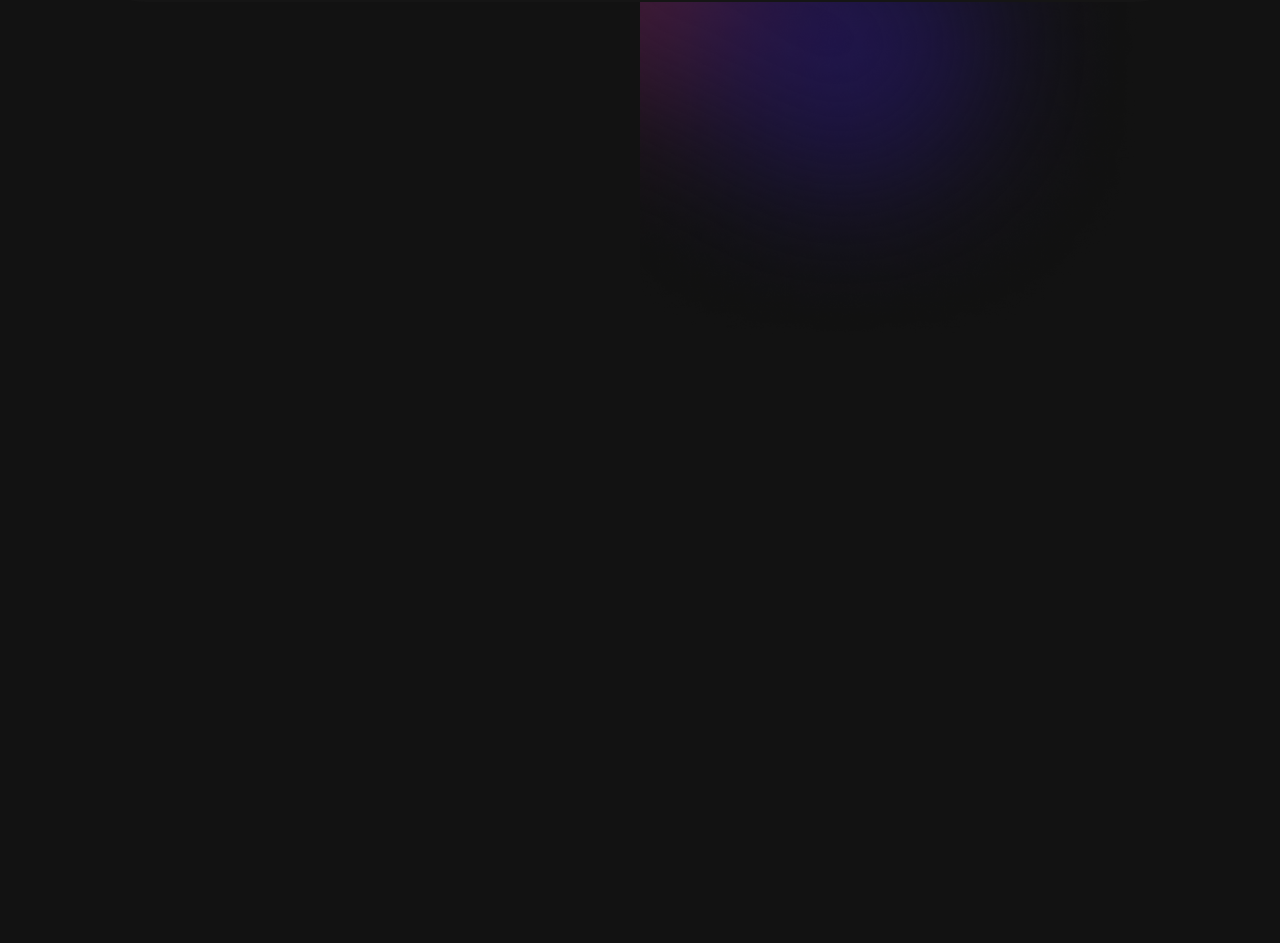
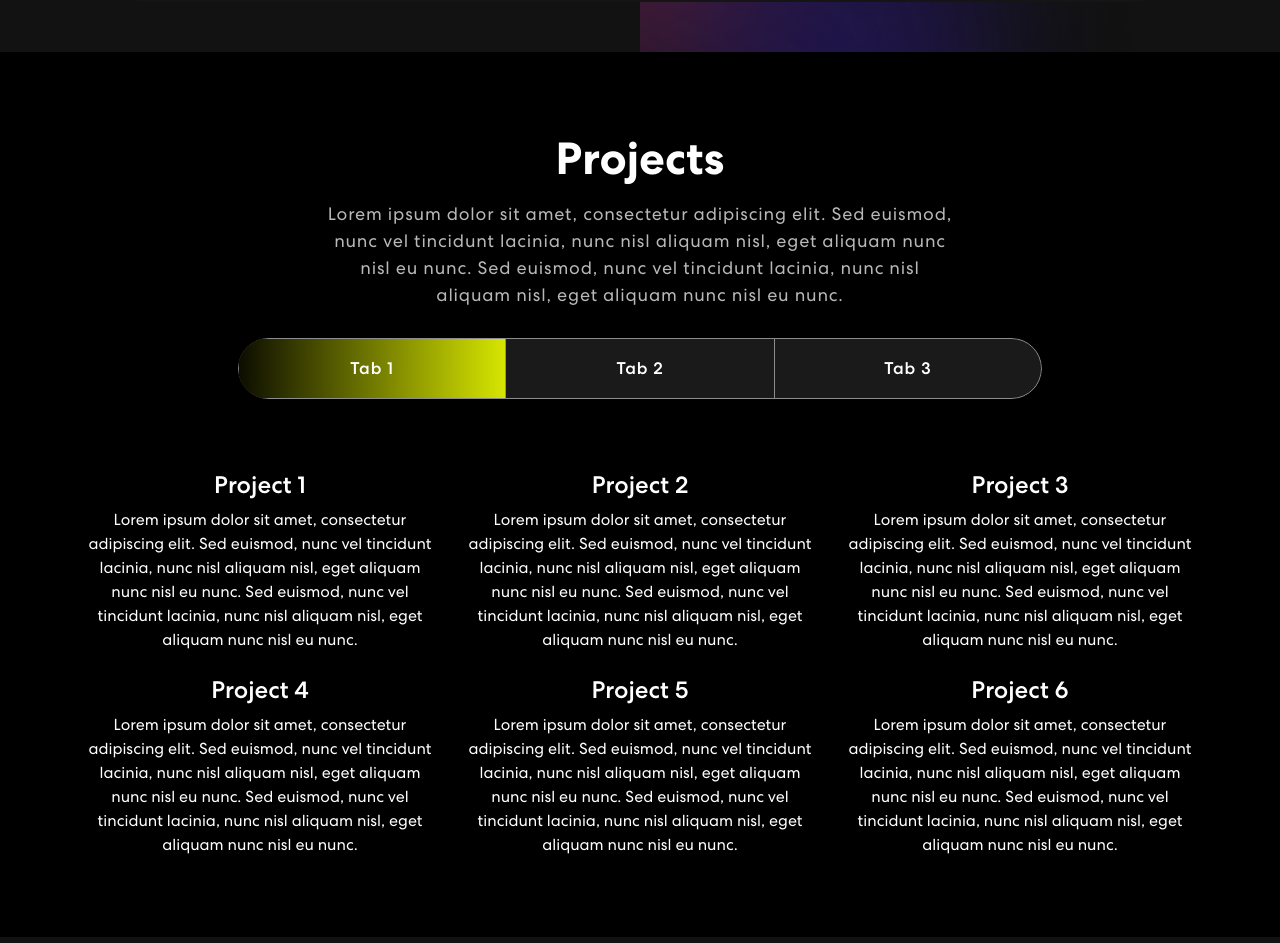
Before and after one commit to micic-mihajlo/mmicic-portfolio, a React (Create React App) app: page / in a window 1280 px wide. Shown: the part 1480-2423 px from the top of the page. Before the commit the page ends 1832 px from the top, so only its background shows below. Built offline with nearby package versions, Linux system fonts and the light colour scheme.

Commit message:
Updated Skills and Projects page

```diff
--- a/package.json
+++ b/package.json
@@ -12,6 +12,7 @@
     "react-bootstrap-icons": "^1.8.4",
     "react-dom": "^18.2.0",
     "react-multi-carousel": "^2.8.2",
+    "react-on-screen": "^2.1.1",
     "react-scripts": "5.0.1",
     "web-vitals": "^2.1.4"
   },
--- a/src/App.css
+++ b/src/App.css
@@ -1,46 +1,50 @@
 /* Custom fonts */
 @font-face {
   font-family: Centra;
-	src: url('./assets/font/CentraNo2-Bold.ttf');
+  src: url("./assets/font/CentraNo2-Bold.ttf");
   font-weight: 700;
 }
 @font-face {
   font-family: Centra;
-	src: url('./assets/font/CentraNo2-Medium.ttf');
+  src: url("./assets/font/CentraNo2-Medium.ttf");
   font-weight: 500;
 }
 @font-face {
   font-family: Centra;
-	src: url('./assets/font/CentraNo2-Book.ttf');
+  src: url("./assets/font/CentraNo2-Book.ttf");
   font-weight: 400;
 }
 
 /* Default styles */
-*{
+* {
   margin: 0;
   padding: 0;
   box-sizing: border-box;
 }
 
-html{
+html {
   scroll-behavior: smooth;
   scroll-padding-top: 75px;
 }
 
-
-body{
+body {
   font-weight: 400;
   overflow-x: hidden;
   position: relative;
   background-color: #121212 !important;
   color: #fff !important;
-  font-family: 'Centra', sans-serif !important;
+  font-family: "Centra", sans-serif !important;
 }
 
-h1, h2, h3, h4, h5, h6{
+h1,
+h2,
+h3,
+h4,
+h5,
+h6 {
   margin: 0;
   padding: 0;
-  line-height:normal;
+  line-height: normal;
 }
 .App {
   text-align: center;
@@ -87,7 +91,7 @@ nav.navbar {
   width: 100%;
   top: 0;
   z-index: 9999;
-  transition:  0.32s ease-in-out;
+  transition: 0.32s ease-in-out;
 }
 nav.navbar.scrolled {
   padding: 0px 0;
@@ -147,7 +151,8 @@ span.navbar-text {
   transition: 0.3s ease-in-out;
 }
 .social-icon a:hover img {
-	filter: brightness(0) saturate(100%) invert(0%) sepia(7%) saturate(98%) hue-rotate(346deg) brightness(95%) contrast(86%);
+  filter: brightness(0) saturate(100%) invert(0%) sepia(7%) saturate(98%)
+    hue-rotate(346deg) brightness(95%) contrast(86%);
 }
 .navbar-text button {
   font-weight: 700;
@@ -208,7 +213,7 @@ nav.navbar .navbar-toggler-icon:before {
   background-color: #fff;
   top: 0;
   left: 0;
-	content: '';
+  content: "";
   z-index: 2;
   transition: all 300ms linear;
 }
@@ -233,7 +238,7 @@ nav.navbar .navbar-toggler[aria-expanded="true"] .navbar-toggler-icon {
 .banner {
   margin-top: 0;
   padding: 260px 0 100px 0;
-  background-image: url('./assets/img/banner-bg2.png');
+  background-image: url("./assets/img/banner-bg2.png");
   background-position: top center;
   background-size: cover;
   background-repeat: no-repeat;
@@ -242,7 +247,11 @@ nav.navbar .navbar-toggler[aria-expanded="true"] .navbar-toggler-icon {
   font-weight: 700;
   letter-spacing: 0.8px;
   padding: 8px 10px;
-  background: linear-gradient(90.21deg, rgba(170, 54, 124, 0.5) -5.91%, rgba(74, 47, 189, 0.5) 111.58%);
+  background: linear-gradient(
+    90.21deg,
+    rgba(175, 61, 129, 0.5) -5.91%,
+    rgba(74, 47, 189, 0.5) 111.58%
+  );
   border: 1px solid rgba(255, 255, 255, 0.5);
   font-size: 20px;
   margin-bottom: 16px;
@@ -257,14 +266,15 @@ nav.navbar .navbar-toggler[aria-expanded="true"] .navbar-toggler-icon {
   display: block;
 }
 .banner p {
-  color: #B8B8B8;
+  color: #b8b8b8;
   font-size: 18px;
   letter-spacing: 0.8px;
   line-height: 1.5em;
   width: 96%;
 }
 .banner button {
-  color: #fff;
+  color: rgb(108, 56, 151);
+  background-color: rgb(127, 180, 28);
   font-weight: 700;
   font-size: 20px;
   margin-top: 60px;
@@ -315,7 +325,7 @@ nav.navbar .navbar-toggler[aria-expanded="true"] .navbar-toggler-icon {
   font-weight: 700;
 }
 .skill p {
-    color: #B8B8B8;
+  color: #b8b8b8;
   font-size: 18px;
   letter-spacing: 0.8px;
   line-height: 1.5em;
@@ -337,3 +347,129 @@ nav.navbar .navbar-toggler[aria-expanded="true"] .navbar-toggler-icon {
   width: 40%;
   z-index: -4;
 }
+
+/********** Projects ************/
+.project {
+  padding: 80px 0;
+  position: relative;
+  background-color: black;
+}
+.project h2 {
+	font-size: 45px;
+	font-weight: 700;
+  text-align: center;
+}
+.project p {
+  color: #B8B8B8;
+  font-size: 18px;
+  letter-spacing: 0.8px;
+  line-height: 1.5em;
+  margin: 14px auto 30px auto;
+  text-align: center;
+  width: 56%;
+}
+.project .nav.nav-pills {
+  width: 72%;
+  margin: 0 auto;
+  border-radius: 50px;
+  background-color: rgb(255 255 255 / 10%);
+  overflow: hidden;
+}
+.project .nav.nav-pills .nav-item {
+  width: 33.33333%;
+}
+.project .nav.nav-pills .nav-link {
+  background-color: transparent;
+  border-radius: 0;
+  padding: 17px 0;
+  color: #fff;
+  width: 100%;
+  font-size: 17px;
+  letter-spacing: 0.8px;
+  font-weight: 500;
+  position: relative;
+  transition: 0.3s ease-in-out;
+  text-align: center;
+  z-index: 0;
+}
+.project .nav.nav-pills .nav-link::before {
+    content: "";
+    position: absolute;
+    width: 0;
+    height: 100%;
+    background: linear-gradient(90.21deg, #000000 -5.91%, #eeff00 111.58%);
+    top: 0;
+    left: 0;
+    z-index: -1;
+    transition: 0.3s ease-in-out;
+}
+.project .nav.nav-pills .nav-link.active::before {
+    width: 100% !important;
+}
+.project .nav.nav-pills .nav-link.active {
+    border: 1px solid rgba(255, 255, 255, 1);
+}
+.nav-link#projects-tabs-tab-first {
+  border: 1px solid rgba(255, 255, 255, 0.5);
+  border-radius: 55px 0px 0px 55px;
+}
+.nav-link#projects-tabs-tab-second {
+  border-top: 1px solid rgba(255, 255, 255, 0.5);
+  border-bottom: 1px solid rgba(255, 255, 255, 0.5);
+}
+.nav-link#projects-tabs-tab-third {
+  border: 1px solid rgba(255, 255, 255, 0.5);
+  border-radius: 0 55px 55px 0;
+}
+.proj-imgbx {
+  position: relative;
+  border-radius: 30px;
+  overflow: hidden;
+  margin-bottom: 24px;
+}
+.proj-imgbx::before {
+  content: "";
+  background: linear-gradient(90.21deg, #000000 -5.91%, #eeff00 111.58%);
+  opacity: 0.85;
+  position: absolute;
+  width: 100%;
+  height: 0;
+  transition: 0.4s ease-in-out;
+}
+.proj-imgbx:hover::before {
+  height: 100%;
+}
+.proj-txtx {
+  position: absolute;
+  text-align: center;
+  top: 65%;
+  left: 50%;
+  transform: translate(-50%, -50%);
+  transition: 0.5s ease-in-out;
+  opacity: 0;
+  width: 100%;
+}
+.proj-imgbx:hover .proj-txtx {
+  top: 50%;
+  opacity: 1;
+}
+.proj-txtx h4 {
+  font-size: 30px;
+  font-weight: 700;
+  letter-spacing: 0.8px;
+  line-height: 1.1em;
+}
+.proj-txtx span {
+  font-style: italic;
+  font-weight: 400;
+  font-size: 15px;
+  letter-spacing: 0.8px;
+}
+.background-image-right {
+  top: 20%;
+  position: absolute;
+  bottom: 0;
+  width: 35%;
+  right: 0;
+  z-index: -4;
+}
--- a/src/App.js
+++ b/src/App.js
@@ -3,6 +3,7 @@ import './App.css';
 import { NavBar } from './components/NavBar.js';
 import { Banner } from './components/Banner.js';
 import { Skills } from './components/Skills.js';
+import { Projects } from './components/Projects.js';
 import 'bootstrap/dist/css/bootstrap.min.css';
 
 
@@ -12,6 +13,7 @@ function App() {
       <NavBar />
       <Banner />
       <Skills />
+      <Projects />
     </div>
   );
 }
--- /dev/null
+++ b/src/components/ProjectCard.js
@@ -0,0 +1,16 @@
+import { useState, useEffect } from "react";
+import { Container, Row, Col } from "react-bootstrap";
+
+export const ProjectCard =({title, description, imgUrl}) => {
+    return (
+        <Col sm={6} md={4}>
+            <div classname="proj-imgbx">
+                <img src={imgUrl} />
+                <div classname="proj-txtx">
+                    <h4>{title}</h4>
+                    <span>{description}</span>
+                </div>
+            </div>
+        </Col>
+    )
+}
--- /dev/null
+++ b/src/components/Projects.js
@@ -0,0 +1,106 @@
+import { useState, useEffect } from "react";
+import { Container, Row, Col, Tab, Nav } from "react-bootstrap";
+import { ProjectCard } from "./ProjectCard.js";
+import colorSharp2 from "../assets/img/color-sharp2.png";
+import TrackVisibility from 'react-on-screen';
+
+export const Projects = () => {
+  const projects = [
+    {
+      title: "Project 1",
+      description:
+        "Lorem ipsum dolor sit amet, consectetur adipiscing elit. Sed euismod, nunc vel tincidunt lacinia, nunc nisl aliquam nisl, eget aliquam nunc nisl eu nunc. Sed euismod, nunc vel tincidunt lacinia, nunc nisl aliquam nisl, eget aliquam nunc nisl eu nunc.",
+      image: "https://picsum.photos/200/300",
+    },
+    {
+      title: "Project 2",
+      description:
+        "Lorem ipsum dolor sit amet, consectetur adipiscing elit. Sed euismod, nunc vel tincidunt lacinia, nunc nisl aliquam nisl, eget aliquam nunc nisl eu nunc. Sed euismod, nunc vel tincidunt lacinia, nunc nisl aliquam nisl, eget aliquam nunc nisl eu nunc.",
+      image: "https://picsum.photos/200/300",
+    },
+    {
+      title: "Project 3",
+      description:
+        "Lorem ipsum dolor sit amet, consectetur adipiscing elit. Sed euismod, nunc vel tincidunt lacinia, nunc nisl aliquam nisl, eget aliquam nunc nisl eu nunc. Sed euismod, nunc vel tincidunt lacinia, nunc nisl aliquam nisl, eget aliquam nunc nisl eu nunc.",
+      image: "https://picsum.photos/200/300",
+    },
+    {
+      title: "Project 4",
+      description:
+        "Lorem ipsum dolor sit amet, consectetur adipiscing elit. Sed euismod, nunc vel tincidunt lacinia, nunc nisl aliquam nisl, eget aliquam nunc nisl eu nunc. Sed euismod, nunc vel tincidunt lacinia, nunc nisl aliquam nisl, eget aliquam nunc nisl eu nunc.",
+      image: "https://picsum.photos/200/300",
+    },
+    {
+      title: "Project 5",
+      description:
+        "Lorem ipsum dolor sit amet, consectetur adipiscing elit. Sed euismod, nunc vel tincidunt lacinia, nunc nisl aliquam nisl, eget aliquam nunc nisl eu nunc. Sed euismod, nunc vel tincidunt lacinia, nunc nisl aliquam nisl, eget aliquam nunc nisl eu nunc.",
+      image: "https://picsum.photos/200/300",
+    },
+    {
+      title: "Project 6",
+      description:
+        "Lorem ipsum dolor sit amet, consectetur adipiscing elit. Sed euismod, nunc vel tincidunt lacinia, nunc nisl aliquam nisl, eget aliquam nunc nisl eu nunc. Sed euismod, nunc vel tincidunt lacinia, nunc nisl aliquam nisl, eget aliquam nunc nisl eu nunc.",
+      image: "https://picsum.photos/200/300",
+    },
+  ];
+  return (
+    <section className="project" id="project">
+      <Container>
+        <Row>
+          <Col>
+            <h2>Projects</h2>
+            <p>
+              Lorem ipsum dolor sit amet, consectetur adipiscing elit. Sed
+              euismod, nunc vel tincidunt lacinia, nunc nisl aliquam nisl, eget
+              aliquam nunc nisl eu nunc. Sed euismod, nunc vel tincidunt
+              lacinia, nunc nisl aliquam nisl, eget aliquam nunc nisl eu nunc.
+            </p>
+            <Tab.Container id="projects-tabs" defaultActiveKey="first">
+              <Nav
+                variant="pills"
+                className="nav-pills mb-5 justify-content-center align-items-center"
+                id="pills-tab"
+              >
+                <Nav.Item>
+                  <Nav.Link eventKey="first">Tab 1</Nav.Link>
+                </Nav.Item>
+                <Nav.Item>
+                  <Nav.Link eventKey="second">Tab 2</Nav.Link>
+                </Nav.Item>
+                <Nav.Item>
+                  <Nav.Link eventKey="third">Tab 3</Nav.Link>
+                </Nav.Item>
+              </Nav>
+              <Tab.Content>
+                <Tab.Pane eventKey="first">
+                  <Row>
+                    {projects.map((project, index) => {
+                      return <ProjectCard key={index} {...project} />;
+                    })}
+                  </Row>
+                </Tab.Pane>
+                <Tab.Pane eventKey="section">
+                  <p>
+                    Lorem ipsum dolor sit amet consectetur adipisicing elit.
+                    Cumque quam, quod neque provident velit, rem explicabo
+                    excepturi id illo molestiae blanditiis, eligendi dicta
+                    officiis asperiores delectus quasi inventore debitis quo.
+                  </p>
+                </Tab.Pane>
+                <Tab.Pane eventKey="third">
+                  <p>
+                    Lorem ipsum dolor sit amet consectetur adipisicing elit.
+                    Cumque quam, quod neque provident velit, rem explicabo
+                    excepturi id illo molestiae blanditiis, eligendi dicta
+                    officiis asperiores delectus quasi inventore debitis quo.
+                  </p>
+                </Tab.Pane>
+              </Tab.Content>
+            </Tab.Container>
+          </Col>
+        </Row>
+      </Container>
+      <img className="background-image-right" src={colorSharp2} alt="" />
+    </section>
+  );
+};
```
Also changed, not shown: src/components/NavBar.js (+60 -28 lines), src/assets/img/color-sharp2.png (added), 1 other file (tests, documents, lock files or other folders). Lines whose indentation alone changed are shown as unchanged.
